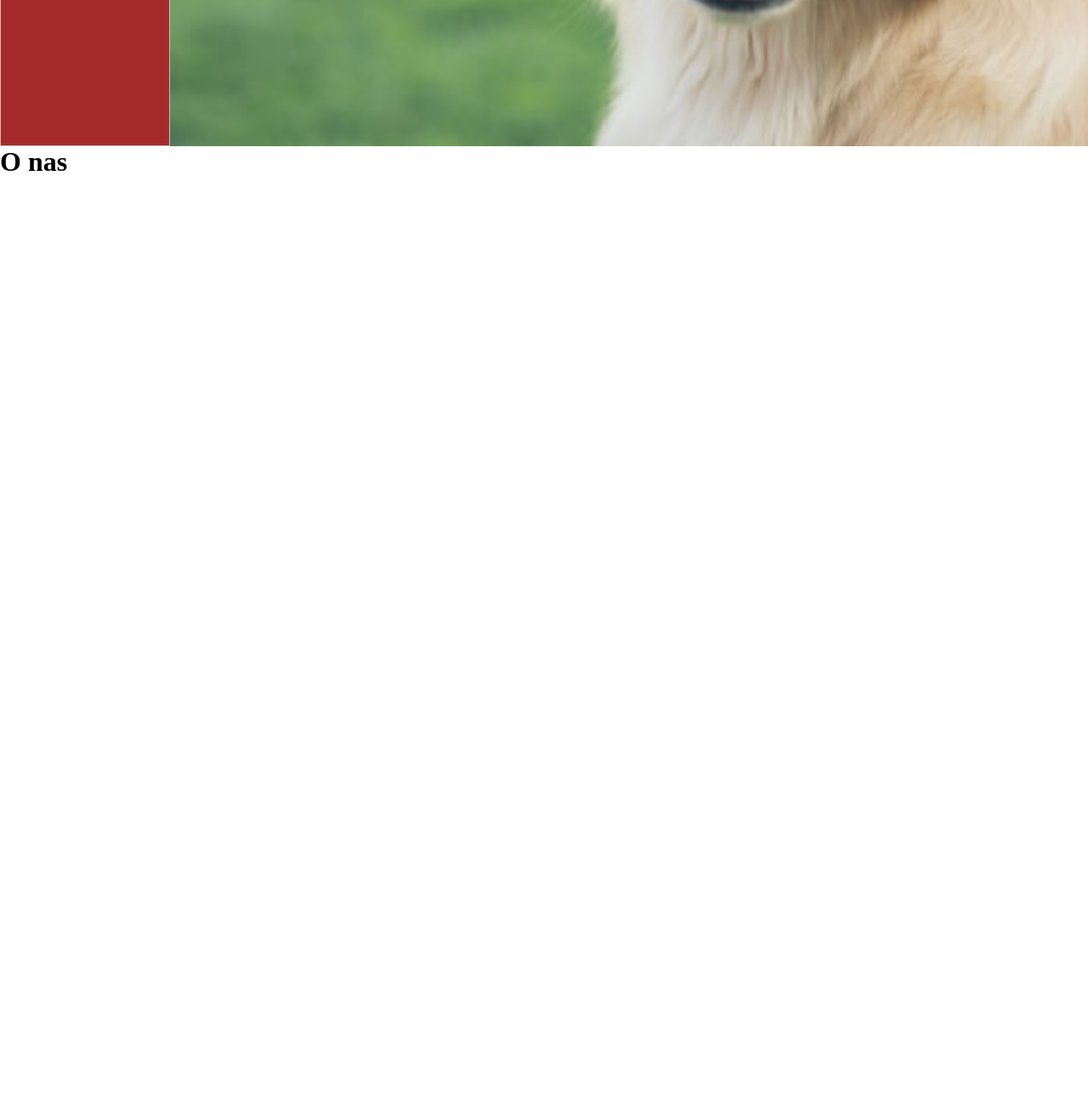
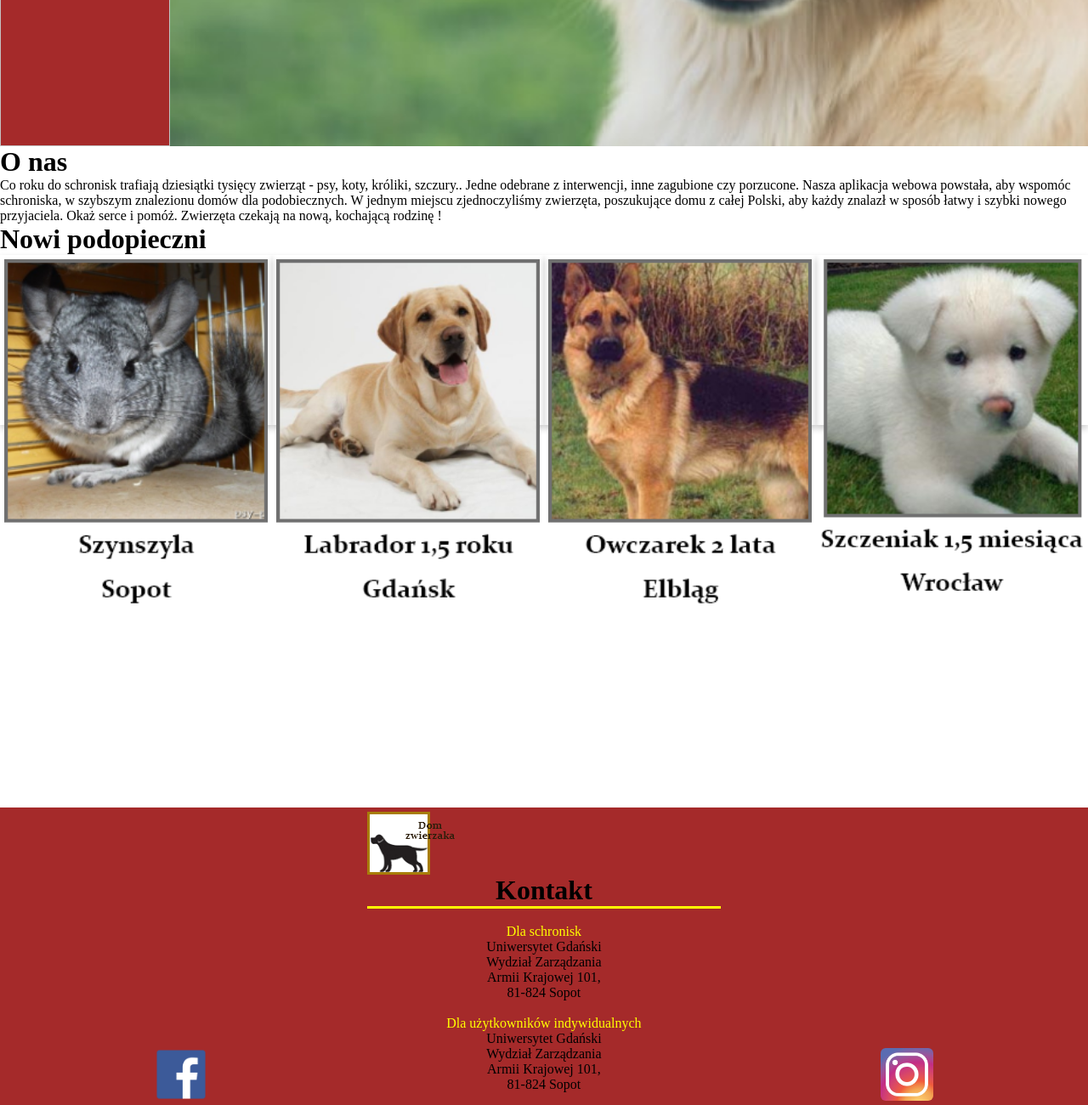
Before and after one commit to maszarobak/DomZwierzaka, a plain HTML site: page index.html in a window 1280 px wide. Shown: the part 628-1928 px from the top of the page at 85% size. Before the commit the page ends 837 px from the top, so only its background shows below. Drawn offline with Linux system fonts and the light colour scheme.

Commit message:
ver2. added footer

```diff
--- a/index.html
+++ b/index.html
@@ -34,10 +34,8 @@
             <br />
             <p>Podaruj dom</p>
             <br />
-            <a href="" class="btn_home">Adoptuj</a>
+            <a href="./components/zwierzaki.html" class="btn_home">Adoptuj</a>
           </div>
-
-
         </div>
       </div>
 
@@ -46,17 +44,75 @@
       <h1>
         O nas
       </h1>
-      <div class=""></div>
+
+      <div class="">Co roku do schronisk trafiają dziesiątki tysięcy zwierząt - psy, koty, króliki, szczury..
+        Jedne odebrane z interwencji, inne zagubione czy porzucone.
+        Nasza aplikacja webowa powstała, aby wspomóc schroniska, w szybszym znalezionu domów dla podobiecznych.
+        W jednym miejscu zjednoczyliśmy zwierzęta, poszukujące domu z całej Polski,
+        aby każdy znalazł w sposób łatwy i szybki nowego przyjaciela.
+        Okaż serce i pomóż. Zwierzęta czekają na nową, kochającą rodzinę !
+      </div>
       <div class="onas_container"></div>
 
     </div>
     <div class="nowe">
+
+      <h1>Nowi podopieczni</h1>
+
+
+      <div class="row">
+
+        <div class="column_nowi"><img src="Group 8.png" style="width:100%"></div>
+        <div class="column_nowi"><img src="Group 7.png" style="width:100%"></div>
+        <div class="column_nowi"><img src="Group 6.png" style="width:100%"></div>
+        <div class="column_nowi"><img src="Group 5.png" style="width:100%"></div>
+
+      </div>
 
     </div>
   </main>
   <!--------x------ Main ---------x-------->
 
 
+  <!----------- Footer ------------->
+  <div id="page-container">
+
+    <footer id="footer">
+      <div class="row">
+        <div class="column_icon"><a href="https://www.facebook.com/ClubDogLovers"><img src="fb.png"></a></div>
+        <div class="column"><img src="logo.png">
+          <h1 style="border-bottom:solid yellow; text-align: center;">Kontakt</h1>
+          <br>
+          <p style="color:yellow; text-align: center;">Dla schronisk </p>
+          <p style="text-align: center;">
+
+            Uniwersytet Gdański <br>
+            Wydział Zarządzania <br>
+            Armii Krajowej 101, <br>
+            81-824 Sopot
+            <br>
+            <br>
+          </p>
+          <p style="color:yellow; text-align: center;">Dla użytkowników indywidualnych </p>
+          <p style="text-align:center;">
+            Uniwersytet Gdański <br>
+            Wydział Zarządzania <br>
+            Armii Krajowej 101, <br>
+            81-824 Sopot
+
+          </p>
+        </div>
+
+        <div class="column_icon"><a href="https://www.instagram.com/dogs.lovers/?hl=pl"><img src="insta.png"></a></div>
+
+      </div>
+    </footer>
+  </div>
+
+
+
+  <!-- -------------x------------- Footer --------------------x------------------- -->
+
 </body>
 
 </html>
--- a/style.css
+++ b/style.css
@@ -1,5 +1,6 @@
 body{
   margin: 0;
+  position: relative;
 }
 *{
   box-sizing: border-box;
@@ -109,3 +110,59 @@ height: 70px;
    text-decoration: none;
   }
     /*<!--------x--------  Home -----------x---------->*/
+
+
+
+    .column_nowi {
+      float: left;
+      width: 25%;
+      padding: 5px;
+      box-shadow: 0 4px 8px 0 rgba(0,0,0,0.2);
+      transition: 0.3s;
+      height: 200px;
+    }
+
+    /* Clearfix (clear floats) */
+    .row::after {
+      content: "";
+      clear: both;
+      display: table;
+    }
+
+
+
+
+    #page-container {
+      position: relative;
+      min-height: 100vh;
+    }
+
+
+
+    #footer {
+      position: absolute;
+      background-color: brown;
+      bottom: 0;
+      width: 100%;
+      height: 350px;            /* Footer height */
+    }
+    .column_icon{
+
+        float: left;
+        width: 33.33%;
+        padding: 5px;
+        transition: 0.3s;
+        display: flex;
+        align-items: flex-end;
+        justify-content: center;
+        height: 350px;
+
+    }
+    .column{
+
+      float: left;
+      width: 33.33%;
+      padding: 5px;
+      transition: 0.3s;
+
+  }
```
Also changed, not shown: Group 5.png (added), Group 6.png (added), Group 7.png (added), Group 8.png (added), fb.png (added), insta.png (added), 1 other file.
